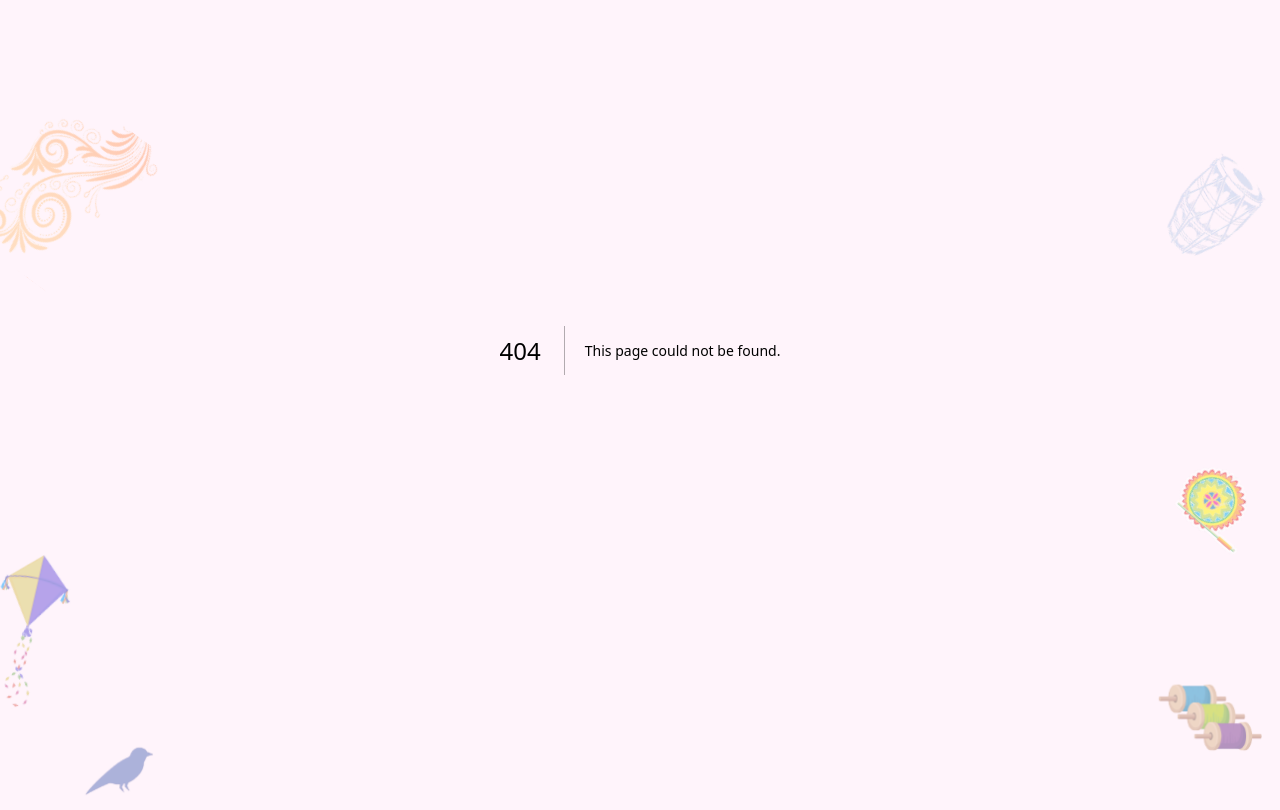
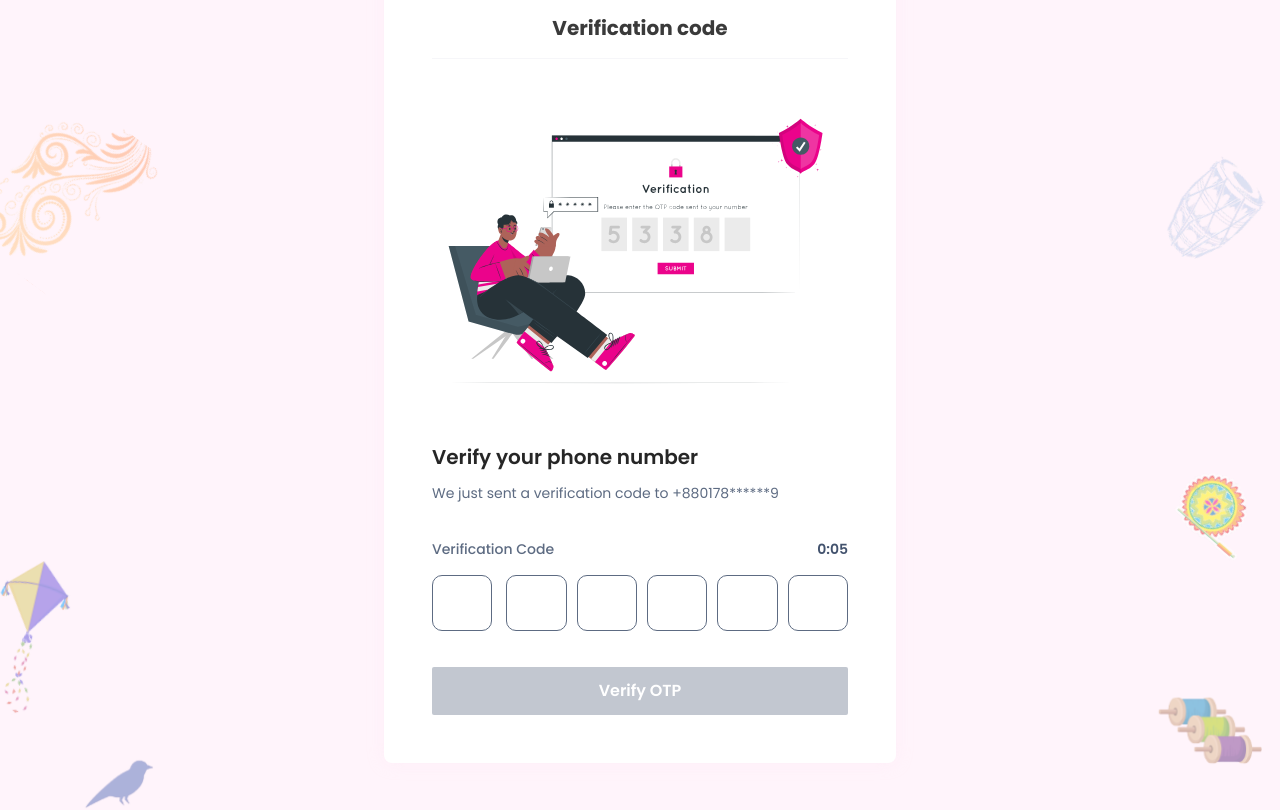
Before and after one commit to rifadul/single-vendor-ecommerce-front-end, a Next.js app: page /sign-up-verification in a window 1280 px wide. Before the commit this address had no page. Shown: the part 328-1138 px from the top of the page. Built offline with nearby package versions, Linux system fonts and the light colour scheme.

Commit message:
OTP verification from completed

```diff
--- /dev/null
+++ b/src/app/(public)/sign-up-verification/page.jsx
@@ -0,0 +1,13 @@
+import FormCardLoader from "@/components/common/Loader/FormCardLoader";
+import SignUpVerificationForm from "@/sections/SignUpVerification/SignUpVerificationForm";
+import React, { Suspense } from "react";
+
+function SignUpVerification() {
+    return (
+        <Suspense fallback={<FormCardLoader />}>
+            <SignUpVerificationForm />
+        </Suspense>
+    );
+}
+
+export default SignUpVerification;
--- /dev/null
+++ b/src/components/Forms/OtpInputField.jsx
@@ -0,0 +1,69 @@
+import React, { useState, useEffect, useRef } from "react";
+import { Input } from "antd";
+
+const OtpInputField = ({ length = 6, size = "large", onChange }) => {
+    const [values, setValues] = useState(Array(length).fill(""));
+    const inputs = useRef([]);
+
+    const focusNext = (index) => {
+        if (index < length - 1) {
+            inputs.current[index + 1].focus();
+        }
+    };
+
+    const focusPrev = (index) => {
+        if (index > 0) {
+            inputs.current[index - 1].focus();
+        }
+    };
+
+    const handleChange = (e, index) => {
+        const value = e.target.value;
+        if (/[^0-9]/.test(value)) return;
+
+        const newValues = [...values];
+        newValues[index] = value;
+        setValues(newValues);
+
+        if (value) {
+            focusNext(index);
+        }
+        onChange(newValues.join(""));
+    };
+
+    const handleKeyDown = (e, index) => {
+        if (e.key === "Backspace" && !values[index] && index > 0) {
+            focusPrev(index);
+        }
+    };
+
+    return (
+        <div className="flex space-x-2">
+            {values.map((value, index) => (
+                <Input
+                    key={index}
+                    maxLength={1}
+                    value={value}
+                    onChange={(e) => handleChange(e, index)}
+                    onKeyDown={(e) => handleKeyDown(e, index)}
+                    ref={(el) => (inputs.current[index] = el)}
+                    size={size}
+                    className="w-12 h-12 text-center mx-1 font-poppins"
+                    style={{
+                        flex: 1,
+                        height: "56px",
+                        width: "56px",
+                        marginLeft: index > 0 ? "10px" : "0",
+                        border: "1px solid #5D6B82",
+                        borderRadius: "10px",
+                        color: "#3A3A3A",
+                        fontSize: "15px",
+                        fontWeight: 500,
+                    }}
+                />
+            ))}
+        </div>
+    );
+};
+
+export default OtpInputField;
--- a/src/components/Forms/index.js
+++ b/src/components/Forms/index.js
@@ -5,6 +5,7 @@ import FormFieldsContainer from "./FormFieldsContainer";
 import InputField from "./InputField";
 import Label from "./Label";
 import NumberInputField from "./NumberInputField";
+import OtpInputField from "./OtpInputField";
 import PasswordInputField from "./PasswordInputField";
 import PhoneNumberInputField from "./PhoneNumberInputField";
 import RadioGroupInputField from "./RadioGroupInputField";
@@ -30,6 +31,7 @@ const CustomForm = {
     FormCardContainer,
     FormContainer,
     PhoneNumberInputField,
+    OtpInputField,
 };
 
 export default CustomForm;
--- /dev/null
+++ b/src/components/verificationForm/VerificationForm.jsx
@@ -0,0 +1,91 @@
+"use client";
+import FormCardContainer from "@/components/Forms/FormCardContainer";
+import Image from "next/image";
+import { useEffect, useState } from "react";
+import Images from "../../../public/assets/images";
+import CustomForm from "@/components/Forms";
+import Buttons from "@/components/Buttons";
+
+const otpInputFieldLength = 6;
+
+function VerificationForm({
+    headingText,
+    subHeadingText,
+    handleOnSubmit,
+    handleOnResend,
+}) {
+    const [otp, setOtp] = useState("");
+    const [timer, setTimer] = useState(10);
+    const [showResend, setShowResend] = useState(false);
+
+    useEffect(() => {
+        if (timer > 0) {
+            const interval = setInterval(() => {
+                setTimer((prev) => prev - 1);
+            }, 1000);
+            return () => clearInterval(interval);
+        } else {
+            setShowResend(true);
+        }
+    }, [timer]);
+
+    const handleResend = () => {
+        setTimer(10);
+        setShowResend(false);
+        // Call resend function here
+        handleOnResend && handleOnResend();
+    };
+
+    return (
+        <FormCardContainer cardTitle="Verification code">
+            <Image src={Images.verify_otp_image} alt="verification image" />
+            <div className="flex flex-col gap-9">
+                <div className="space-y-3">
+                    <p className="text-black-1000 font-semibold text-xl">
+                        {headingText}
+                    </p>
+                    <p className="text-neutral-300 text-sm">{subHeadingText}</p>
+                </div>
+
+                <div>
+                    <div className="flex justify-between items-center mb-4">
+                        <p className="text-neutral-300 font-medium">
+                            Verification Code
+                        </p>
+                        <div className="text-neutral-500 font-semibold">
+                            {showResend ? (
+                                <p
+                                    className="cursor-pointer"
+                                    onClick={handleResend}
+                                >
+                                    Re-send Code
+                                </p>
+                            ) : (
+                                <span>{`${Math.floor(timer / 60)}:${
+                                    timer % 60 < 10 ? "0" : ""
+                                }${timer % 60}`}</span>
+                            )}
+                        </div>
+                    </div>
+                    <CustomForm.OtpInputField
+                        length={otpInputFieldLength}
+                        size="large"
+                        onChange={(value) => setOtp(value)}
+                    />
+                </div>
+
+                <Buttons.PrimaryBtn
+                    label="Verify OTP"
+                    disabled={otp.length !== otpInputFieldLength ? true : false}
+                    className={`${
+                        otp.length !== otpInputFieldLength &&
+                        "bg-neutral-50 hover:bg-neutral-50"
+                    }`}
+                    onClick={() => handleOnSubmit(otp)}
+                />
+            </div>
+        </FormCardContainer>
+    );
+}
+
+export default VerificationForm;
--- /dev/null
+++ b/src/sections/SignUpVerification/SignUpVerificationForm.jsx
@@ -0,0 +1,23 @@
+"use client";
+import VerificationForm from "@/components/verificationForm/VerificationForm";
+
+function SignUpVerificationForm() {
+    const handleOnResend = () => {
+        console.log("resend otp");
+    };
+
+    const handleOnSubmit = (otp) => {
+        console.log("OTP is: ", otp);
+    };
+
+    return (
+        <VerificationForm
+            headingText="Verify your phone number"
+            subHeadingText="We just sent a verification code to +880178******9"
+            handleOnSubmit={handleOnSubmit}
+            handleOnResend={handleOnResend}
+        />
+    );
+}
+
+export default SignUpVerificationForm;
```
